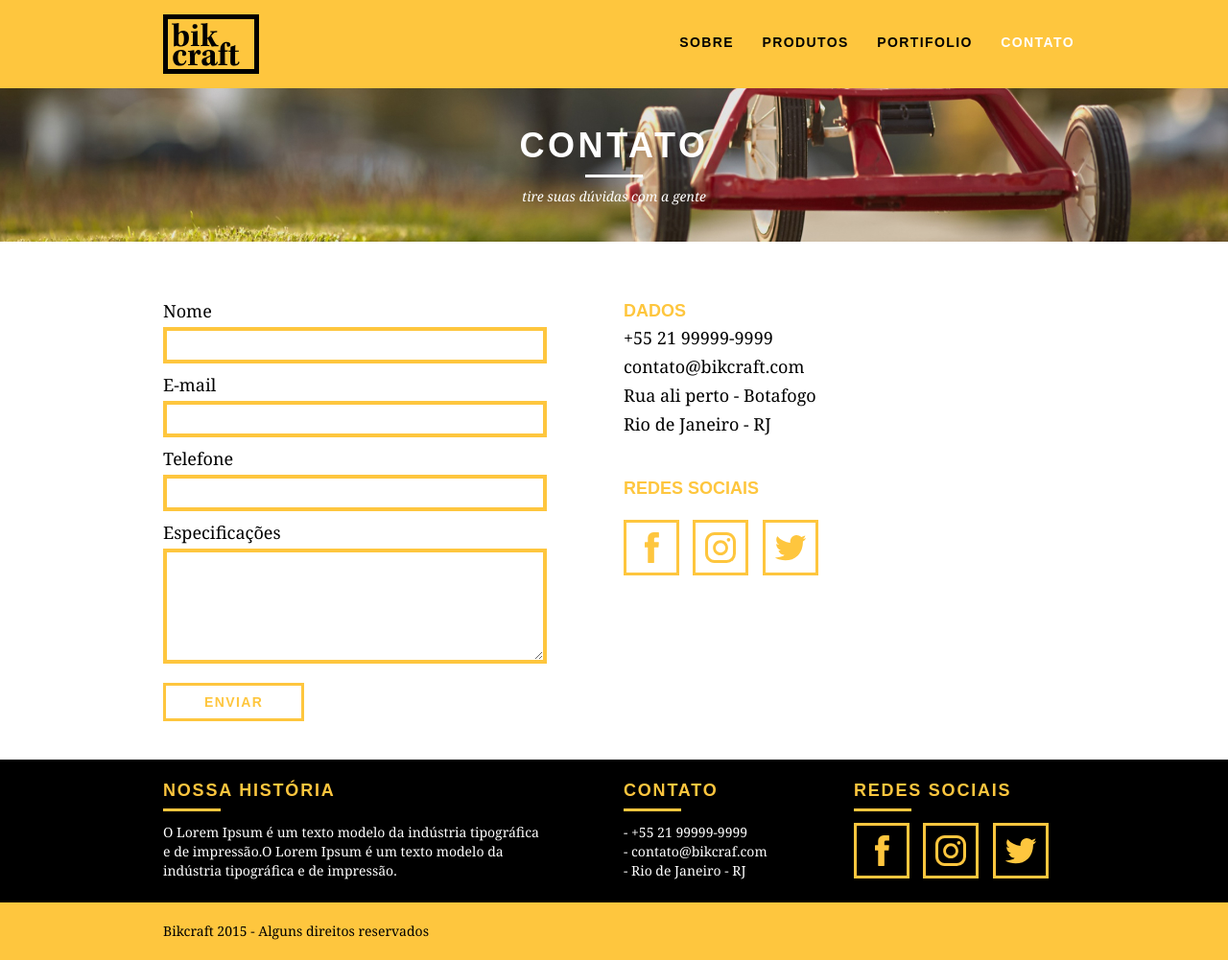
After one commit to rafaelhbastos/bikcraft, a PHP site: page /contato.html in a window 1280 px wide. The commit adds this page. Shown: the whole page at 96% size. Run offline with PHP 8.4, Linux system fonts and the light colour scheme.

Commit message:
portfolio and part of contact

```diff
--- a/CSS/style.css
+++ b/CSS/style.css
@@ -69,7 +69,7 @@ img {
   font-weight: bold;
   text-transform: uppercase;
   letter-spacing: 0.1em;
-  font-size: 48px;
+  font-size: 36px;
   line-height: 40px;
 }
 .introducao_rest h1:after {
--- /dev/null
+++ b/CSS/stylecontato.css
@@ -0,0 +1,87 @@
+.introdução_contato {
+  background: url("../img/fotos/bg-contato.jpg") no-repeat center;
+  background-size: cover;
+}
+
+.orcamento {
+  margin: 60px 0;
+}
+
+.orcamentos_dados h3 {
+  font-size: 18px;
+  line-height: 25px;
+  text-transform: uppercase;
+  color: #fec63e;
+  font-weight: bold;
+}
+
+.orcamentos_dados span {
+  display: block;
+  font-size: 18px;
+  font-family: Georgia, "Times New Roman", Times, serif;
+  line-height: 30px;
+}
+
+.form_contato {
+  padding-right: 60px;
+}
+
+.form_contato label {
+  display: block;
+  font-family: Georgia, "Times New Roman", Times, serif;
+  font-size: 18px;
+  line-height: 25px;
+  margin-bottom: 4px;
+}
+
+.form_contato input {
+  display: block;
+  width: 100%;
+  border: 4px solid #fec63e;
+  background: none;
+  padding: 7px 10px;
+  margin-bottom: 10px;
+  outline: none;
+  font-size: 14px;
+  font-family: Georgia, "Times New Roman", Times, serif;
+}
+
+.form_contato textarea {
+  display: block;
+  width: 100%;
+  height: 120px;
+  border: 4px solid #fec63e;
+  background: none;
+  padding: 7px 10px;
+  margin-bottom: 20px;
+  outline: none;
+  font-size: 14px;
+  font-family: Georgia, "Times New Roman", Times, serif;
+}
+
+.form_contato button {
+  background: none;
+  padding: 7px 40px;
+}
+
+.redes {
+  margin-top: 40px;
+}
+
+.redes ul {
+  margin-top: 20px;
+}
+.redes ul li {
+  display: inline-block;
+  margin-right: 10px;
+}
+
+.redes ul li a {
+  border: 3px solid #fec63e;
+  display: block;
+  padding: 10px;
+}
+
+.redes ul li a:hover {
+  border-color: black;
+}
--- /dev/null
+++ b/contato.html
@@ -0,0 +1,103 @@
+<!DOCTYPE html>
+<html>
+  <head>
+    <meta charset="utf-8">
+    <link rel="stylesheet" href="CSS/normalize.css">
+    <link rel="stylesheet" href="CSS/reset.css">
+    <link rel="stylesheet" href="CSS/grid.css">
+    <link rel="stylesheet" href="CSS/style.css">
+    <link rel="stylesheet" href="CSS/stylecontato.css">
+  </head>
+
+  <body>
+    <header class="header">
+      <div class="container">
+        <a href="index.html" class="grid-4">
+          <img src="img/logo/bikcraft.svg" alt="bikecraft">
+        </a>
+        <nav class="header_menu" class="grid-12">
+          <ul>
+            <li><a href="sobre.html">Sobre</a></li>
+            <li><a href="produtos.html">Produtos</a></li>
+            <li><a href="portifolio.html">Portifolio</a></li>
+            <li><a href="contato.html" class="menu_ativo">Contato</a></li>
+          </ul>
+        </nav>
+      </div>
+    </header>
+
+    <section class="introducao_rest introdução_contato ">
+      <div class="container">
+        <h1>Contato</h1>
+        <p>tire suas dúvidas com a gente</p>
+      </div>
+    </section>
+
+    <section class="orcamento">
+      <div class="container">
+          <form id="form_orcamento" class="grid-8 form_contato">
+            <label for="nome">Nome</label>
+            <input type="text" id="nome">
+            <label for="email">E-mail</label>
+            <input type="text" id="email">
+            <label for="telefone">Telefone</label>
+            <input type="text" id="telefone">
+            <label for="espec">Especificações</label>
+            <textarea id="espec"></textarea>
+            <button type="submit" class="btn">Enviar</button>
+          </form>
+
+          <div class="orcamentos_dados grid-8">
+            <h3>dados</h3>
+            <span>+55 21 99999-9999</span>
+            <span class="dados_email">contato@bikcraft.com</span>
+            <span>Rua ali perto - Botafogo</span>
+            <span>Rio de Janeiro - RJ</span>
+
+            <div class="redes">
+              <h3>redes sociais</h3>
+              <ul>
+                <li><a href="http://facebook.com" target="_blank"><img src="img/sociais/facebook.svg" alt=""></a></li>
+                <li><a href="http://instagram.com" target="_blank"><img src="img/sociais/instagram.svg" alt=""></a></li>
+                <li><a href="http://twitter.com" target="_blank"><img src="img/sociais/twitter.svg" alt=""></a></li>
+              </ul>
+          </div>
+      </div>
+    </section>
+
+    <footer>
+      <div class="footer footer_sobre">
+        <div class="container">
+          <div class="grid-8 footer_historia">
+            <h3 class="subtitulo">nossa história</h3>
+            <p>O Lorem Ipsum é um texto modelo da indústria tipográfica e de impressão.O Lorem Ipsum é um texto modelo da indústria tipográfica e de impressão.</p>
+          </div>
+          <div class="grid-4 footer_contato">
+            <h3 class="subtitulo">contato</h3>
+              <ul>
+                <li>- +55 21 99999-9999</li>
+                <li>- contato@bikcraf.com</li>
+                <li>- Rio de Janeiro - RJ</li>
+             </ul>
+          </div>
+          <div class="grid-4 footer_redes">
+            <h3 class="subtitulo">redes sociais</h3>
+              <ul>
+                <li><a href="http://facebook.com" target="_blank"><img src="img/sociais/facebook.svg" alt=""></a></li>
+                <li><a href="http://instagram.com" target="_blank"><img src="img/sociais/instagram.svg" alt=""></a></li>
+                <li><a href="http://twitter.com" target="_blank"><img src="img/sociais/twitter.svg" alt=""></a></li>
+             </ul>
+          </div>
+        </div>
+      </div>
+      <div class="copy">
+        <div class="container ">
+          <p class="grid-16">
+            Bikcraft 2015 -  Alguns direitos reservados
+          </p>
+       </div>
+      </div>
+    </footer>
+
+  </body>
+</html>
```
Also changed, not shown: CSS/styleportifolio.css (added, +27 -0 lines), CSS/styleprodutos.css (+92 -0 lines), portifolio.html (added, +97 -0 lines), produtos.html (+12 -5 lines).
